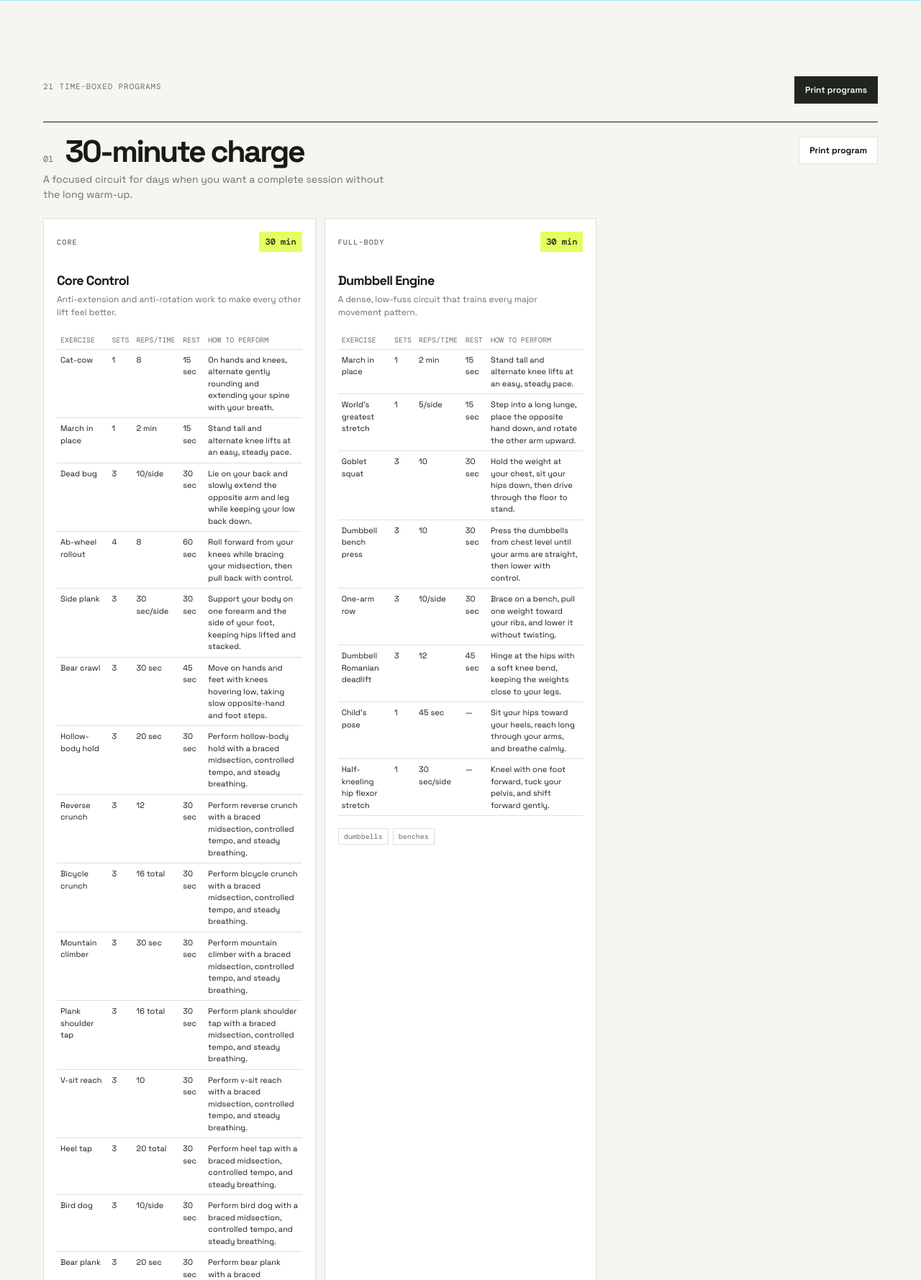
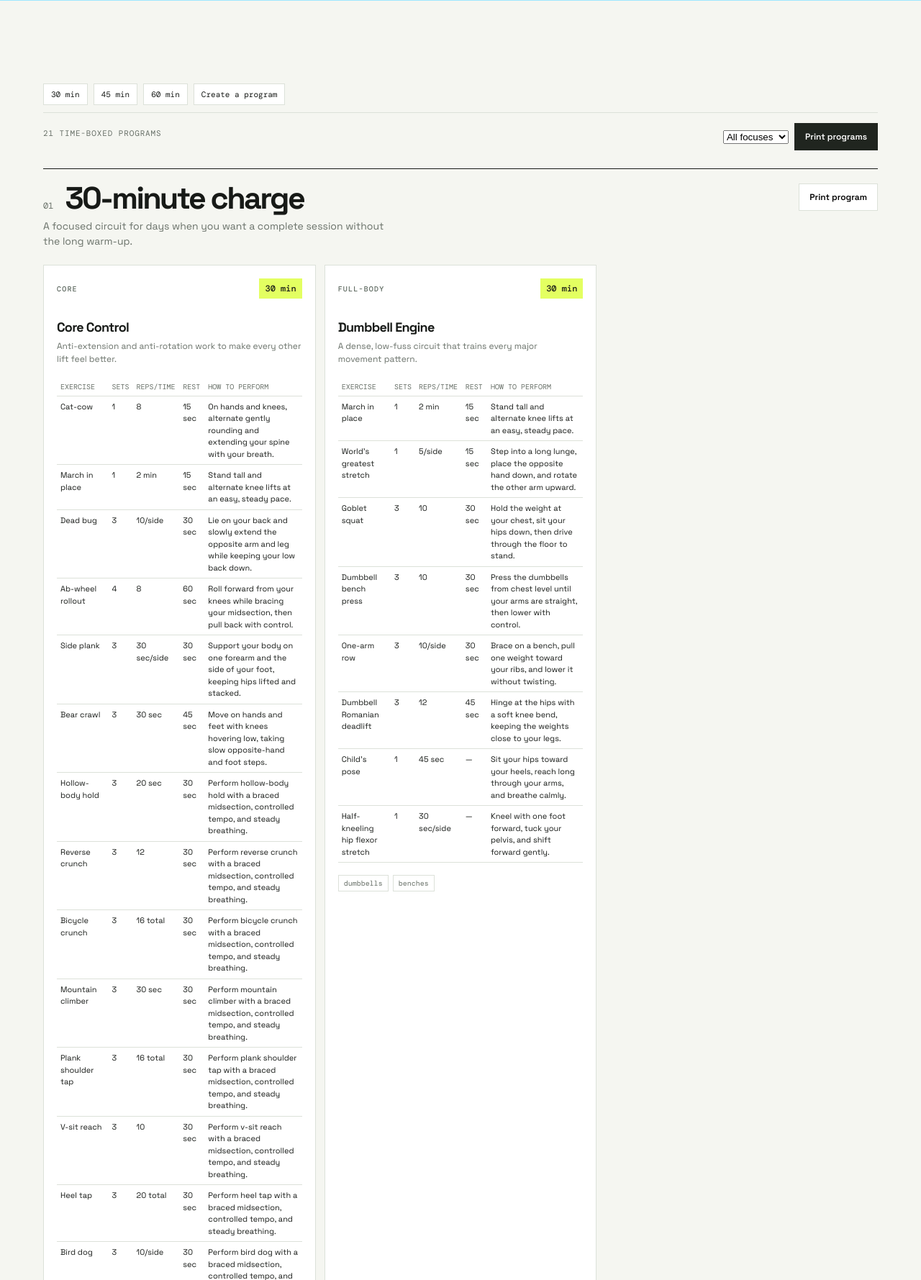
Before and after one commit to mydevco/WorkoutPlanner, a Flask app: page /programs in a window 1280 px wide. Shown: the part 459-2238 px from the top of the page at 72% size. Run offline with Flask 3, Linux system fonts and the light colour scheme; data comes from the database, SQL or seed files in the repository.

Commit message:
Add local program builder and navigation UX
Co-authored-by: Copilot App <223556219+Copilot@users.noreply.github.com>

```diff
--- a/frontend/static/css/styles.css
+++ b/frontend/static/css/styles.css
@@ -137,6 +137,9 @@ em { font-family: var(--serif); font-weight: 400; letter-spacing: -.08em; }
 .empty-state h2 { font-size: 36px; color: var(--ink); margin: 15px 0 10px; }
 .loading { color: var(--muted); padding: 22px 0; }
 .program-toolbar { display: flex; justify-content: space-between; align-items: center; margin-bottom: 25px; }
+.program-nav { position: sticky; top: 0; z-index: 2; display: flex; gap: 8px; flex-wrap: wrap; padding: 10px 0; margin-bottom: 14px; background: var(--paper); border-bottom: 1px solid var(--line); }
+.program-nav a { padding: 7px 10px; border: 1px solid var(--line); background: #fff; text-decoration: none; font: 11px "DM Mono", monospace; }
+.program-actions { display: flex; gap: 8px; align-items: center; }
 .program-list { display: grid; gap: 26px; }
 .program-block { border-top: 1px solid var(--ink); padding-top: 20px; }
 .program-block-head { display: flex; align-items: start; justify-content: space-between; gap: 20px; margin-bottom: 22px; }
--- a/frontend/static/js/app.js
+++ b/frontend/static/js/app.js
@@ -173,7 +173,7 @@
     try {
       const programs = await api("/api/programs");
       $("#program-count").textContent = `${programs.length} time-boxed programs`;
-      target.innerHTML = programs.map((program, index) => `<section class="program-block">
+      target.innerHTML = programs.map((program, index) => `<section ${index === 0 || programs[index - 1].duration !== program.duration ? `id="program-${escapeHtml(program.duration)}"` : ""} class="program-block" data-focus="${escapeHtml(program.focus)}">
         <div class="program-block-head">
           <div><div class="program-name"><span class="program-index">0${index + 1}</span><h2>${escapeHtml(program.name)}</h2></div><p>${escapeHtml(program.description)}</p></div>
           <button class="button button-small button-light no-print print-program" type="button">Print program</button>
@@ -181,8 +181,75 @@
         <div class="program-workouts">${listOrEmpty(program.workouts).length ? listOrEmpty(program.workouts).map((workout) => workoutCard(workout, true)).join("") : "<p>No sessions yet.</p>"}</div>
       </section>`).join("");
       $$(".print-program").forEach((button) => button.addEventListener("click", () => window.print()));
+      const focus = $("#program-focus-filter");
+      focus.addEventListener("change", () => $$(".program-block", target).forEach((block) => {
+        block.hidden = Boolean(focus.value && block.dataset.focus !== focus.value);
+      }));
+      wireBuilder(programs, await api("/api/exercises"));
     } catch (error) {
       target.innerHTML = `<p class="loading">${escapeHtml(error.message)}</p>`;
+    }
+
+    function wireBuilder(programs, exercises) {
+      const list = $("#builder-items");
+      const picker = $("#builder-exercise-list");
+      if (!list || !picker) return;
+      const storageKey = "forge-program-draft-v1";
+      const programSelect = $("#builder-program");
+      const search = $("#builder-search");
+      let draft;
+      try { draft = JSON.parse(localStorage.getItem(storageKey) || "null"); } catch (_) { draft = null; }
+      draft = draft && Array.isArray(draft.items) ? draft : { program: programs[0]?.slug || "", items: [] };
+      programSelect.innerHTML = programs.map((program) => `<option value="${escapeHtml(program.slug)}">${escapeHtml(program.name)}</option>`).join("");
+      programSelect.value = draft.program || programs[0]?.slug || "";
+      const save = () => { try { localStorage.setItem(storageKey, JSON.stringify(draft)); } catch (_) { announce("Draft is active for this session; browser storage is unavailable."); } };
+      const announce = (message) => { $("#builder-status").textContent = message; };
+      const renderItems = () => {
+        $("#builder-empty").hidden = draft.items.length > 0;
+        list.innerHTML = draft.items.map((item, index) => `<li class="builder-item" draggable="true" data-index="${index}">
+          <span class="drag-handle" aria-hidden="true">⠿</span><strong>${escapeHtml(item.name)}</strong>
+          <label>Sets<input data-field="sets" type="number" min="1" max="20" value="${escapeHtml(item.sets)}"></label>
+          <label>Reps/time<input data-field="reps" maxlength="30" value="${escapeHtml(item.reps)}"></label>
+          <label>Rest<input data-field="rest" maxlength="30" value="${escapeHtml(item.rest)}"></label>
+          <button class="icon-button" data-up type="button" aria-label="Move ${escapeHtml(item.name)} up">↑</button><button class="icon-button" data-down type="button" aria-label="Move ${escapeHtml(item.name)} down">↓</button><button class="icon-button" data-remove type="button" aria-label="Remove ${escapeHtml(item.name)}">×</button>
+        </li>`).join("");
+        $$("[data-field]", list).forEach((input) => input.addEventListener("input", () => {
+          draft.items[Number(input.closest(".builder-item").dataset.index)][input.dataset.field] = input.value; save();
+        }));
+        $$("[data-up]", list).forEach((button) => button.addEventListener("click", () => moveItem(button, -1)));
+        $$("[data-down]", list).forEach((button) => button.addEventListener("click", () => moveItem(button, 1)));
+        $$("[data-remove]", list).forEach((button) => button.addEventListener("click", () => {
+          draft.items.splice(Number(button.closest(".builder-item").dataset.index), 1); save(); renderItems(); announce("Exercise removed.");
+        }));
+        $$(".builder-item", list).forEach((row) => {
+          row.addEventListener("dragstart", (event) => event.dataTransfer.setData("text/plain", row.dataset.index));
+          row.addEventListener("dragover", (event) => event.preventDefault());
+          row.addEventListener("drop", (event) => {
+            event.preventDefault();
+            const from = Number(event.dataTransfer.getData("text/plain")), to = Number(row.dataset.index);
+            if (from !== to) { const [moved] = draft.items.splice(from, 1); draft.items.splice(to, 0, moved); save(); renderItems(); announce("Exercise order updated."); }
+          });
+        });
+      };
+      function moveItem(button, direction) {
+        const index = Number(button.closest(".builder-item").dataset.index), next = index + direction;
+        if (next < 0 || next >= draft.items.length) return;
+        [draft.items[index], draft.items[next]] = [draft.items[next], draft.items[index]]; save(); renderItems();
+      }
+      const renderPicker = () => {
+        const term = search.value.trim().toLowerCase();
+        picker.innerHTML = listOrEmpty(exercises).filter((exercise) => exercise.name.toLowerCase().includes(term)).map((exercise) => `<div class="picker-item"><span><strong>${escapeHtml(exercise.name)}</strong><small>${escapeHtml(exercise.body_part)} · ${escapeHtml(exercise.type || "Main work")}</small></span><button class="button button-small button-light" data-add="${escapeHtml(exercise.name)}" type="button">Add</button></div>`).join("");
+        $$("[data-add]", picker).forEach((button) => button.addEventListener("click", () => {
+          const exercise = exercises.find((item) => item.name === button.dataset.add);
+          draft.items.push({ name: exercise.name, sets: "3", reps: "10", rest: "45 sec" }); save(); renderItems(); announce(`${exercise.name} added.`);
+        }));
+      };
+      programSelect.addEventListener("change", () => { draft.program = programSelect.value; save(); $("#builder-title").textContent = `${programSelect.options[programSelect.selectedIndex].text} draft`; });
+      search.addEventListener("input", renderPicker);
+      $("#builder-clear").addEventListener("click", () => { draft.items = []; save(); renderItems(); announce("Draft cleared."); });
+      $("#builder-print").addEventListener("click", () => window.print());
+      $("#builder-title").textContent = `${programSelect.options[programSelect.selectedIndex].text} draft`;
+      renderPicker(); renderItems();
     }
   }
 
--- a/frontend/templates/programs.html
+++ b/frontend/templates/programs.html
@@ -9,8 +9,33 @@
 </section>
 <section class="section programs-section">
   <div class="container">
-    <div class="program-toolbar no-print"><p id="program-count" class="results-meta">Loading programs…</p><button class="button button-small button-dark print-trigger" type="button">Print programs</button></div>
+    <nav class="program-nav no-print" aria-label="Program shortcuts">
+      <a href="#program-30">30 min</a><a href="#program-45">45 min</a><a href="#program-60">60 min</a>
+      <a href="#program-builder">Create a program</a>
+    </nav>
+    <div class="program-toolbar no-print">
+      <p id="program-count" class="results-meta">Loading programs…</p>
+      <div class="program-actions"><label><span class="sr-only">Filter program focus</span><select id="program-focus-filter"><option value="">All focuses</option><option value="full-body">Full-body</option><option value="leg day">Leg day</option><option value="upper body">Upper body</option><option value="core">Core</option><option value="hybrid">Hybrid</option></select></label><button class="button button-small button-dark print-trigger" type="button">Print programs</button></div>
+    </div>
     <div id="program-list" class="program-list" aria-live="polite"><p class="loading">Loading programs…</p></div>
   </div>
 </section>
+<section id="program-builder" class="section builder-section">
+  <div class="container">
+    <div class="section-heading"><div><p class="eyebrow">Local-first builder</p><h2>Make it<br><em>yours.</em></h2></div><p class="builder-note">Drafts stay in this browser. Drag an exercise, or use Add and the keyboard controls when dragging is unavailable.</p></div>
+    <div class="builder-layout">
+      <aside class="builder-panel exercise-picker">
+        <label>Starting program<select id="builder-program"></select></label>
+        <label>Find an exercise<input id="builder-search" type="search" placeholder="Search exercises" autocomplete="off"></label>
+        <div id="builder-exercise-list" class="builder-exercise-list" aria-live="polite"></div>
+      </aside>
+      <section class="builder-panel">
+        <div class="builder-heading"><div><p class="eyebrow">Your draft</p><h3 id="builder-title">Custom session</h3></div><div><button id="builder-print" class="button button-small button-light" type="button">Print draft</button><button id="builder-clear" class="button button-small button-light" type="button">Clear</button></div></div>
+        <p id="builder-status" class="form-message" role="status" aria-live="polite"></p>
+        <ol id="builder-items" class="builder-items" aria-label="Draft exercise order"></ol>
+        <p id="builder-empty" class="loading">Add exercises to build your session.</p>
+      </section>
+    </div>
+  </div>
+</section>
 {% endblock %}
```
Also changed, not shown: other parts of frontend/static/css/styles.css (+26 -1 lines), tests/test_app.py (+15 -0 lines), README.md.
